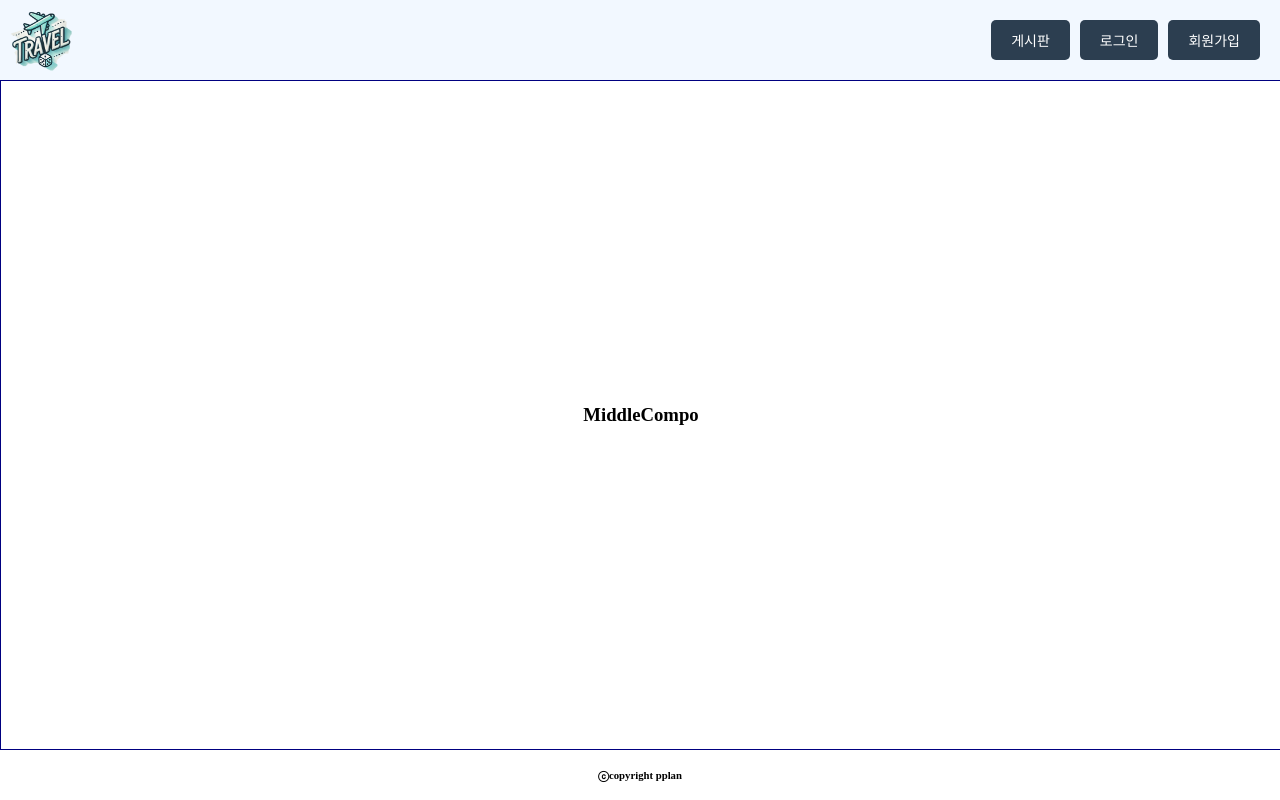
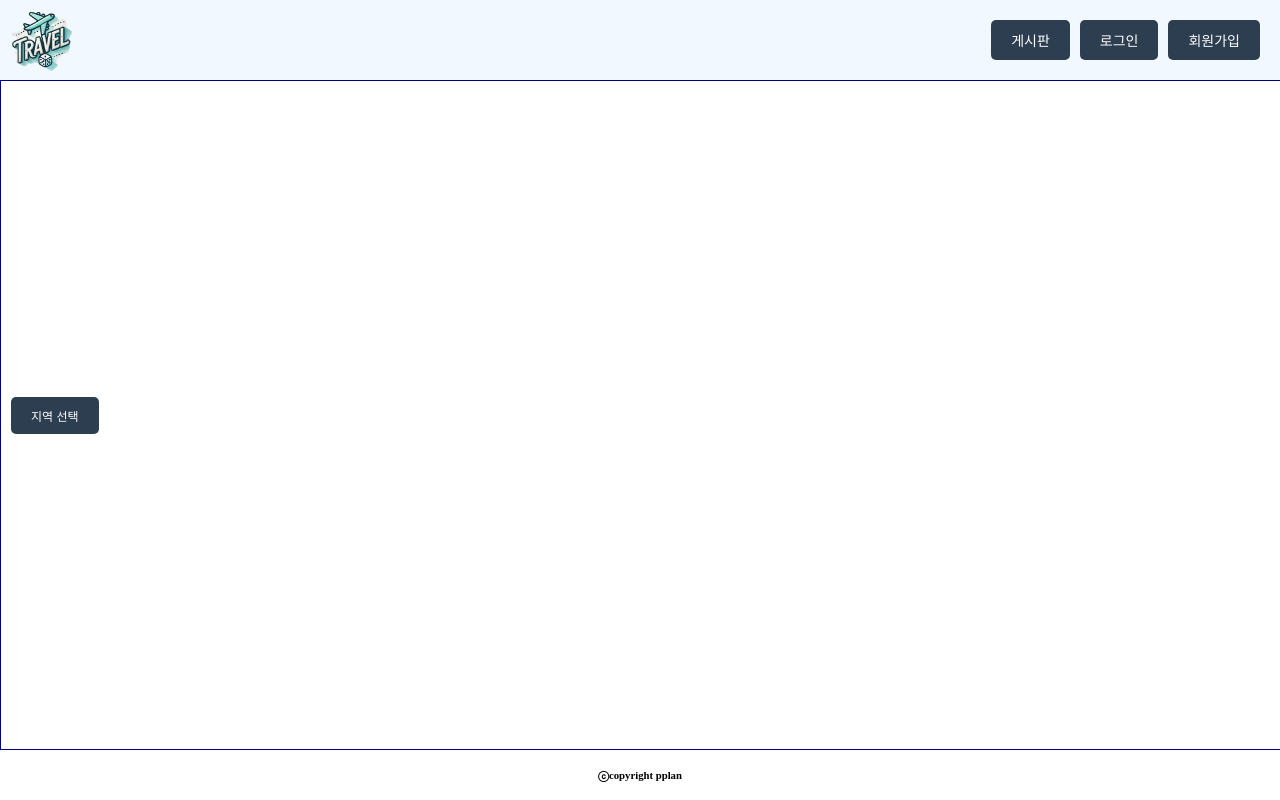
Before and after one commit to kosa-pplan/pplan, a Vue app in the folder ppalnVue/: page / in a window 1280 px wide. Built offline with nearby package versions, Linux system fonts and the light colour scheme.

Commit message:
feat : LeftPlaceChoice.vue 기능 추가, fix : MiddleCompo.vue수정

```diff
--- a/ppalnVue/src/components/Main/LeftPlaceChoice.vue
+++ b/ppalnVue/src/components/Main/LeftPlaceChoice.vue
@@ -1,12 +1,72 @@
 <script>
 export default {
-}
+  data(){
+    return {
+      isModalOpen: false,
+      selectedColor: '',
+      colors: ['blue', 'pink', 'lightgreen', 'orange', 'purple'],
+    };
+  },
+  methods: {
+    openModal() {
+      this.isModalOpen = true;
+    },
+    closeModal() {
+      this.isModalOpen = false;
+    },
+    chooseRandomColor() {
+      const randomIndex = Math.floor(Math.random() * this.colors.length);
+      this.selectedColor = this.colors[randomIndex];
+    }
+  }
+};
 </script>
 
 <template>
-<div></div>
+  <aside>
+    <button @click="openModal" class="region-select">지역 선택</button>
+    <div v-if="isModalOpen" class="modal">
+      <div class="modal-content">
+        <h2>지역 선택</h2>
+        <button @click="chooseRandomColor">랜덤 색상 선택</button>
+        <div :style="{backgroundColor:selectedColor}" class="selected-color"></div>
+        <button @click="closeModal">선택</button>
+      </div>
+    </div>
+  </aside>
 </template>
 
 <style scoped>
+.region-select{
+  background-color: #2C3E50; /* 버튼 배경색 */
+  color: white; /* 텍스트 색상 */
+  padding: 10px 20px; /* 여백 */
+  border: none; /* 테두리 제거 */
+  border-radius: 5px;
+  cursor: pointer; /* 커서 변경 */
+  font-size: 12px; /* 폰트 크기 */
+}
 
+.modal {
+  position: fixed;
+  left: 0;
+  top: 0;
+  width: 100%;
+  height: 100%;
+  background: rgba(0, 0, 0, 0.5);
+  display: flex;
+  justify-content: center;
+  align-items: center;
+}
+.modal-content {
+  background: white;
+  padding: 20px;
+  border-radius: 5px;
+  text-align: center;
+}
+.selected-color {
+  width: 100px;
+  height: 100px;
+  margin: 10px auto;
+}
 </style>
--- a/ppalnVue/src/components/MiddleCompo.vue
+++ b/ppalnVue/src/components/MiddleCompo.vue
@@ -1,17 +1,52 @@
 <script>
+import LeftPlaceChoice from "@/components/Main/LeftPlaceChoice.vue";
+import CenterPlaceList from "@/components/Main/CenterPlaceList.vue";
+
 export default {
-}
+  components: {
+    LeftPlaceChoice,
+    CenterPlaceList,
+  },
+};
 </script>
 
 <template>
-
   <div class="middle">
-    <h3>MiddleCompo</h3>
-
+    <LeftPlaceChoice class="place-choice" />
+    <div class="center-container">
+      <CenterPlaceList />
+    </div>
   </div>
-
 </template>
 
 <style scoped>
+.middle {
+  display: flex;
+  position: relative;
+  width: 100%;
+  height: 100vh; /* 전체 화면 높이 */
+  overflow: hidden; /* 필요한 경우 추가 */
+}
 
+.place-choice {
+  position: absolute;
+  left: 0;
+  padding: 10px;
+}
+
+.center-container {
+  flex-grow: 1;
+  display: flex;
+  justify-content: center;
+  align-items: center;
+  margin-left: 200px; /* 필요한 경우 조정 */
+  overflow: hidden; /* 필요한 경우 추가 */
+  position: relative;
+}
+
+.map-image {
+  max-width: 100%;
+  max-height: 100%;
+  object-fit: contain; /* 이미지가 컨테이너에 맞게 조정 */
+}
 </style>
```
